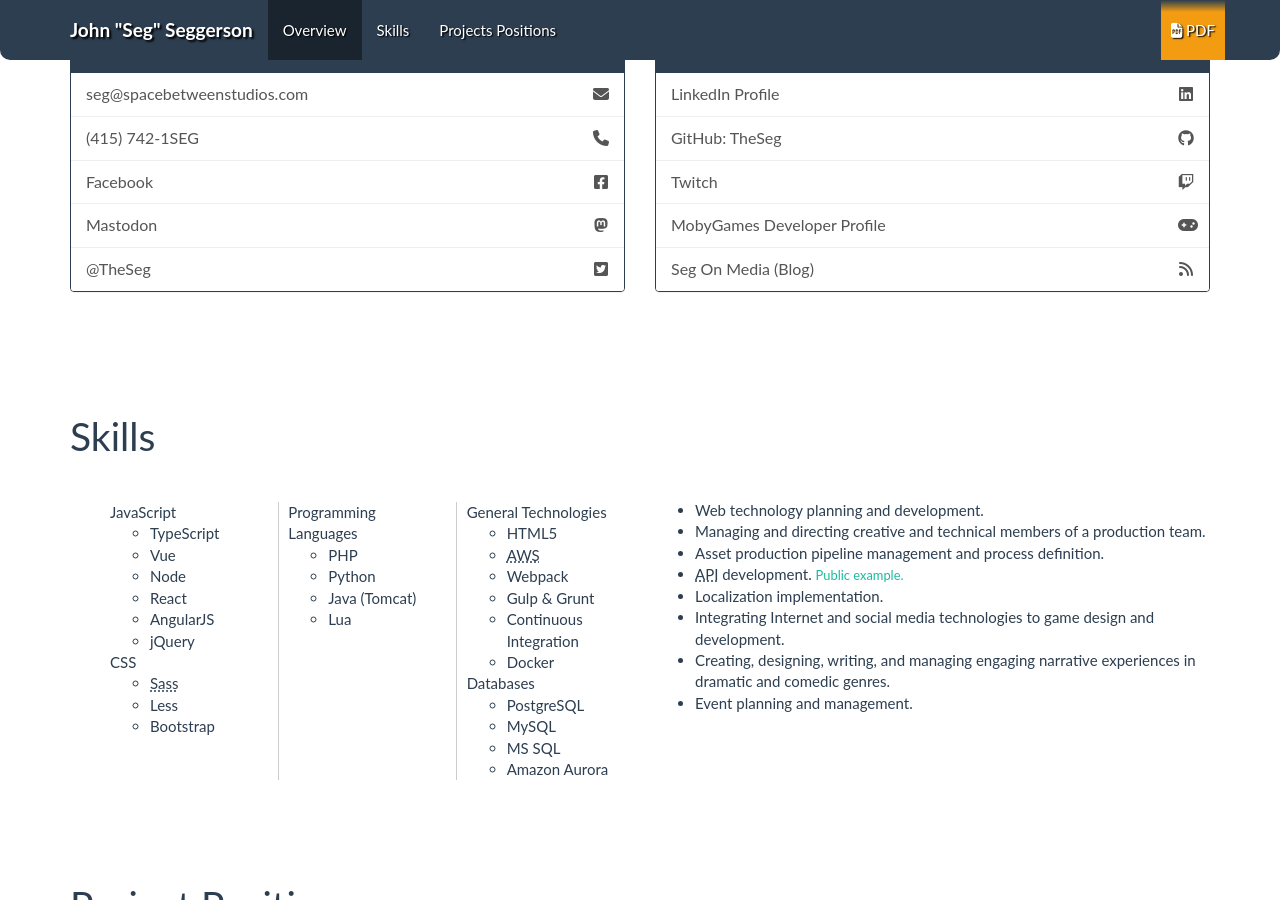
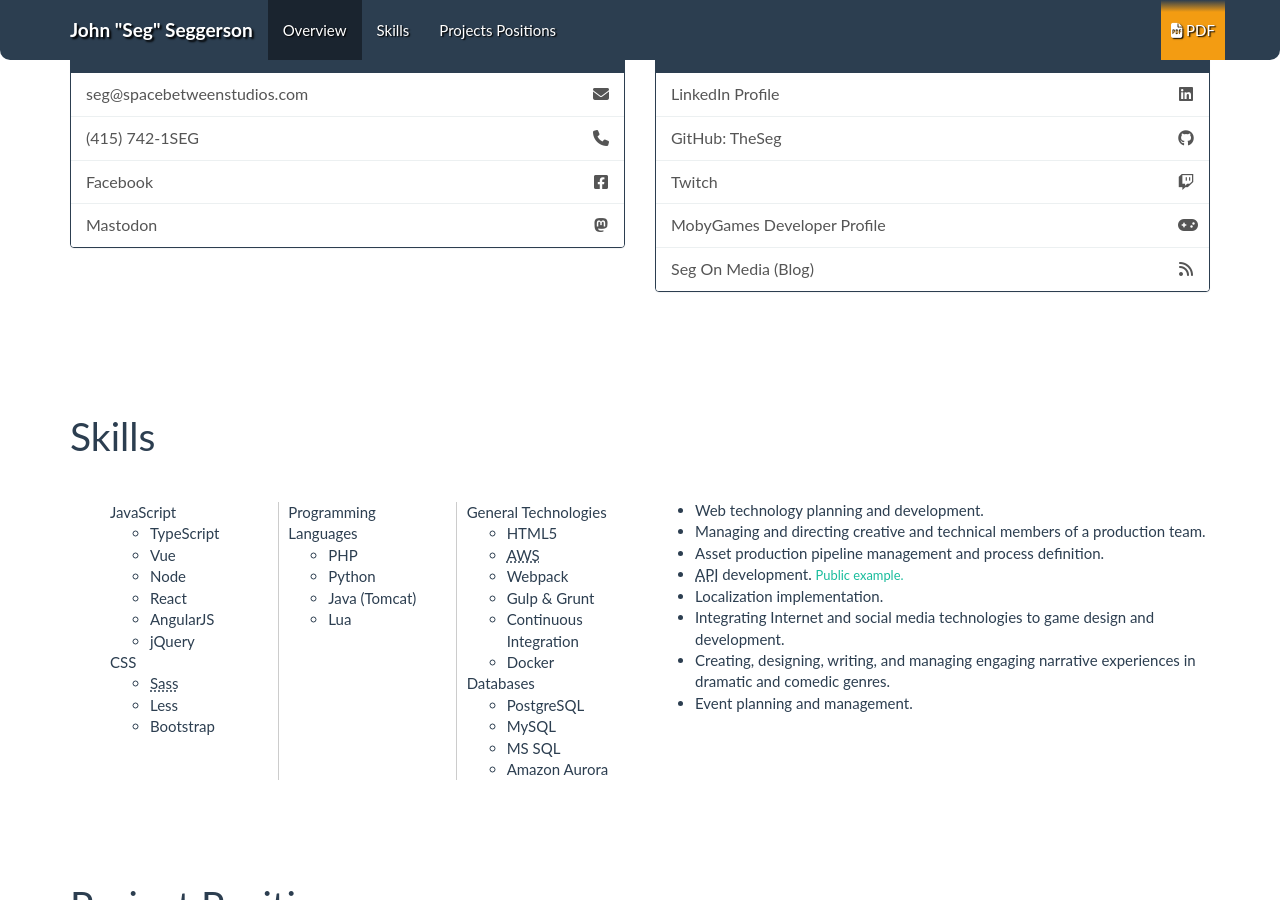
Before and after one commit to TheSeg/theseg.github.io, a Jekyll site: the page built from index.html, in a window 1280 px wide and 900 px high, scrolled down 844 px. Built offline with Jekyll 4.4.1, drawn with Linux system fonts in a browser that asks for light colours; some web fonts are replaced; Markdown is read by kramdown in place of the engine named in the settings.

Commit message:
Remove Twitter

```diff
--- a/_includes/content/contact.html
+++ b/_includes/content/contact.html
@@ -33,12 +33,6 @@
               <i class="fab fa-mastodon"></i>
             </span>
             Mastodon
-          </a>
-          <a href="https://twitter.com/TheSeg" target="_blank" rel="noopener" class="list-group-item">
-            <span class="seg-icon-item">
-              <i class="fab fa-twitter-square" aria-hidden="true"></i>
-            </span>
-            @TheSeg
           </a>
         </div>
       </div>
```
